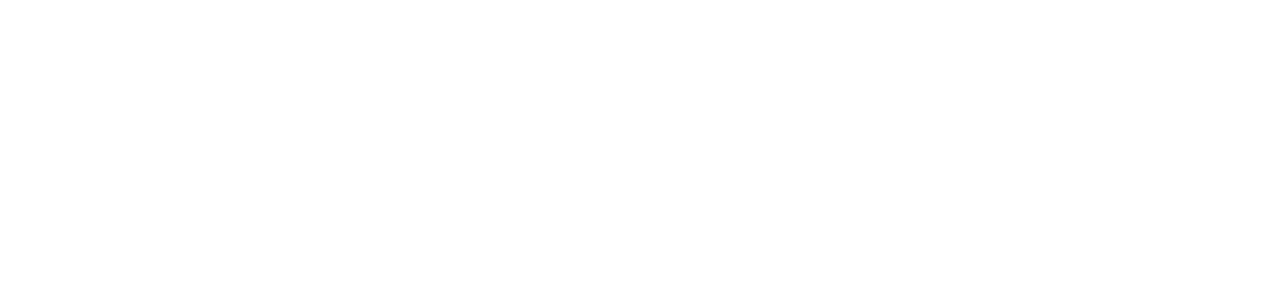
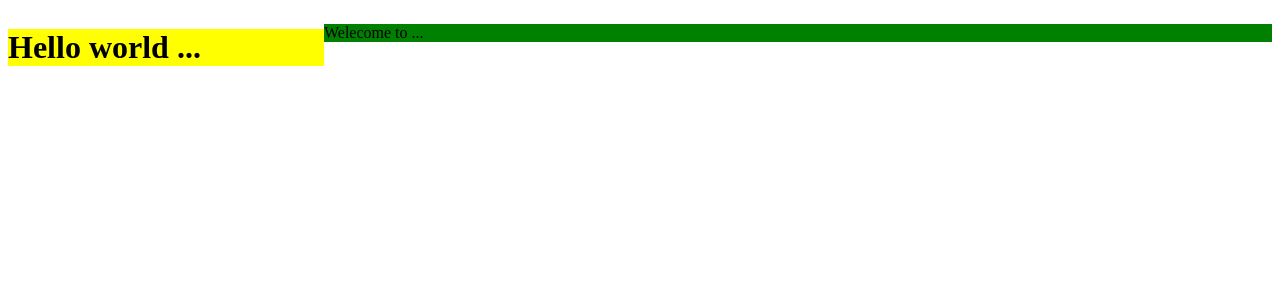
Before and after one commit to Hossein-i/react-design-patterns, a React (Create React App) app: page / in a window 1280 px wide. Shown: the top 300 px of the page. Built offline with nearby package versions, Linux system fonts and the light colour scheme.

Commit message:
layout-components - SplitScreen

```diff
--- a/src/App.js
+++ b/src/App.js
@@ -1,8 +1,24 @@
+import SplitScreen from "./components/SplitScreen";
 
+const LeftHandComponent = ({ title }) => (
+  <div style={{ backgroundColor: "yellow" }}>
+    <h1>{title}</h1>
+  </div>
+);
+
+const RightHandComponent = ({ message }) => (
+  <div style={{ backgroundColor: "green" }}>
+    <p>{message}</p>
+  </div>
+);
 
 function App() {
   return (
     <>
+      <SplitScreen leftWeight={1} rightWeight={3}>
+        <LeftHandComponent title="Hello world ..." />
+        <RightHandComponent message="Welecome to ..." />
+      </SplitScreen>
     </>
   );
 }
--- /dev/null
+++ b/src/components/SplitScreen.js
@@ -0,0 +1,20 @@
+const Container = ({ children }) => (
+  <div style={{ display: "flex" }}>{children}</div>
+);
+
+const Pane = ({ weight, children }) => (
+  <div style={{ flex: weight }}>{children}</div>
+);
+
+const SplitScreen = ({ leftWeight = 1, rightWeight = 1, children }) => {
+  const [left, right] = children;
+
+  return (
+    <Container>
+      <Pane weight={leftWeight}>{left}</Pane>
+      <Pane weight={rightWeight}>{right}</Pane>
+    </Container>
+  );
+};
+
+export default SplitScreen;
```
